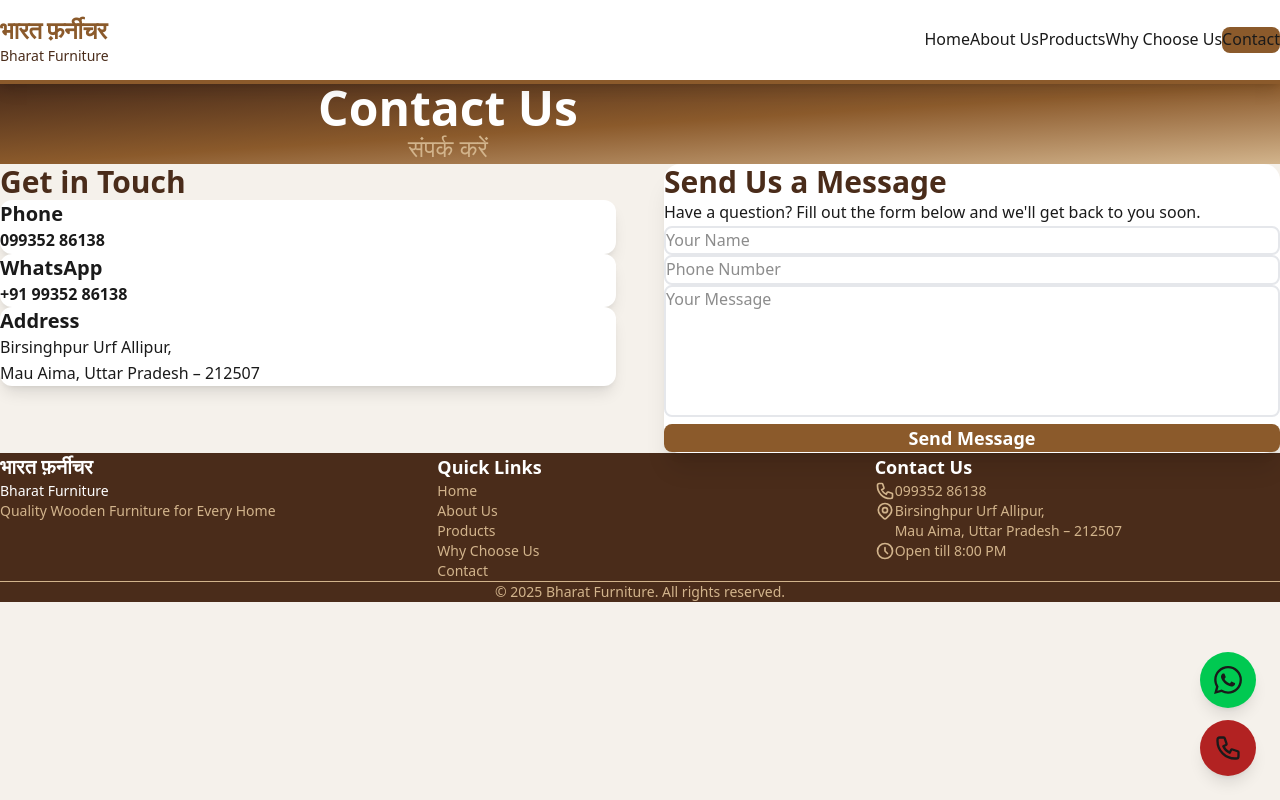
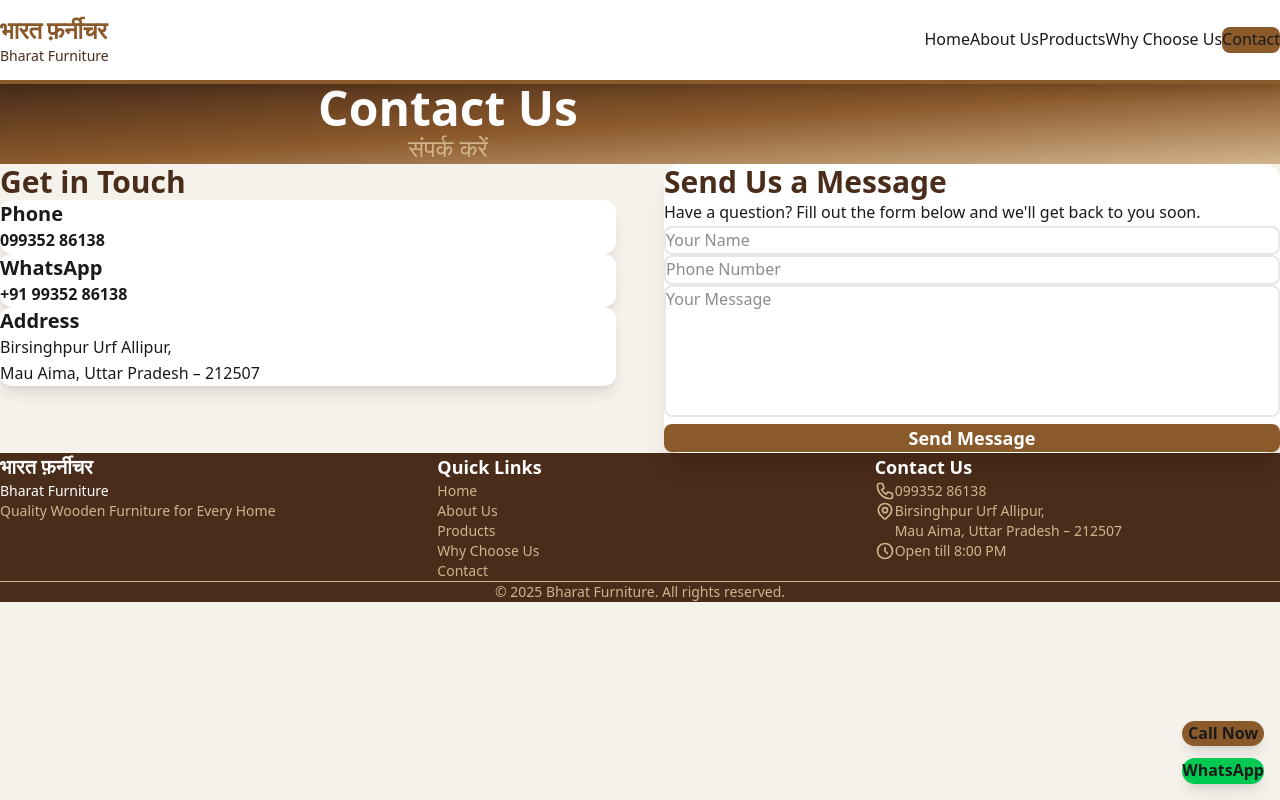
Before and after one commit to keerti0singh-cmyn/bharat-furniture, a Next.js app: page /contact in a window 1280 px wide. Built offline with nearby package versions, Linux system fonts and the light colour scheme.

Commit message:
Remove onClick from FloatingButtons and fix prerender error

```diff
--- a/components/FloatingButtons.tsx
+++ b/components/FloatingButtons.tsx
@@ -1,40 +1,24 @@
 'use client';
+
 export default function FloatingButtons() {
   return (
-    <div className="fixed bottom-6 right-6 z-50 flex flex-col gap-3">
+    <div className="fixed bottom-4 right-4 flex flex-col gap-3 z-50">
+      {/* Call Button */}
+      <a
+        href="tel:09935286138"
+        className="bg-primary text-white px-4 py-3 rounded-full shadow-lg text-center font-semibold"
+      >
+        Call Now
+      </a>
+
+      {/* WhatsApp Button */}
       <a
         href="https://wa.me/919935286138"
         target="_blank"
         rel="noopener noreferrer"
-        className="flex items-center justify-center w-14 h-14 bg-green-500 hover:bg-green-600 text-white rounded-full shadow-lg transition-all hover:scale-110"
-        aria-label="Chat on WhatsApp"
+        className="bg-green-500 text-white px-4 py-3 rounded-full shadow-lg text-center font-semibold"
       >
-        <svg
-          className="h-7 w-7"
-          fill="currentColor"
-          viewBox="0 0 24 24"
-        >
-          <path d="M17.472 14.382c-.297-.149-1.758-.867-2.03-.967-.273-.099-.471-.148-.67.15-.197.297-.767.966-.94 1.164-.173.199-.347.223-.644.075-.297-.15-1.255-.463-2.39-1.475-.883-.788-1.48-1.761-1.653-2.059-.173-.297-.018-.458.13-.606.134-.133.298-.347.446-.52.149-.174.198-.298.298-.497.099-.198.05-.371-.025-.52-.075-.149-.669-1.612-.916-2.207-.242-.579-.487-.5-.669-.51-.173-.008-.371-.01-.57-.01-.198 0-.52.074-.792.372-.272.297-1.04 1.016-1.04 2.479 0 1.462 1.065 2.875 1.213 3.074.149.198 2.096 3.2 5.077 4.487.709.306 1.262.489 1.694.625.712.227 1.36.195 1.871.118.571-.085 1.758-.719 2.006-1.413.248-.694.248-1.289.173-1.413-.074-.124-.272-.198-.57-.347m-5.421 7.403h-.004a9.87 9.87 0 01-5.031-1.378l-.361-.214-3.741.982.998-3.648-.235-.374a9.86 9.86 0 01-1.51-5.26c.001-5.45 4.436-9.884 9.888-9.884 2.64 0 5.122 1.03 6.988 2.898a9.825 9.825 0 012.893 6.994c-.003 5.45-4.437 9.884-9.885 9.884m8.413-18.297A11.815 11.815 0 0012.05 0C5.495 0 .16 5.335.157 11.892c0 2.096.547 4.142 1.588 5.945L.057 24l6.305-1.654a11.882 11.882 0 005.683 1.448h.005c6.554 0 11.89-5.335 11.893-11.893a11.821 11.821 0 00-3.48-8.413z" />
-        </svg>
-      </a>
-      <a
-        href="tel:09935286138"
-        className="flex items-center justify-center w-14 h-14 bg-cta hover:bg-red-700 text-white rounded-full shadow-lg transition-all hover:scale-110"
-        aria-label="Call Now"
-      >
-        <svg
-          className="h-7 w-7"
-          fill="none"
-          viewBox="0 0 24 24"
-          stroke="currentColor"
-        >
-          <path
-            strokeLinecap="round"
-            strokeLinejoin="round"
-            strokeWidth={2}
-            d="M3 5a2 2 0 012-2h3.28a1 1 0 01.948.684l1.498 4.493a1 1 0 01-.502 1.21l-2.257 1.13a11.042 11.042 0 005.516 5.516l1.13-2.257a1 1 0 011.21-.502l4.493 1.498a1 1 0 01.684.949V19a2 2 0 01-2 2h-1C9.716 21 3 14.284 3 6V5z"
-          />
-        </svg>
+        WhatsApp
       </a>
     </div>
   );
```
